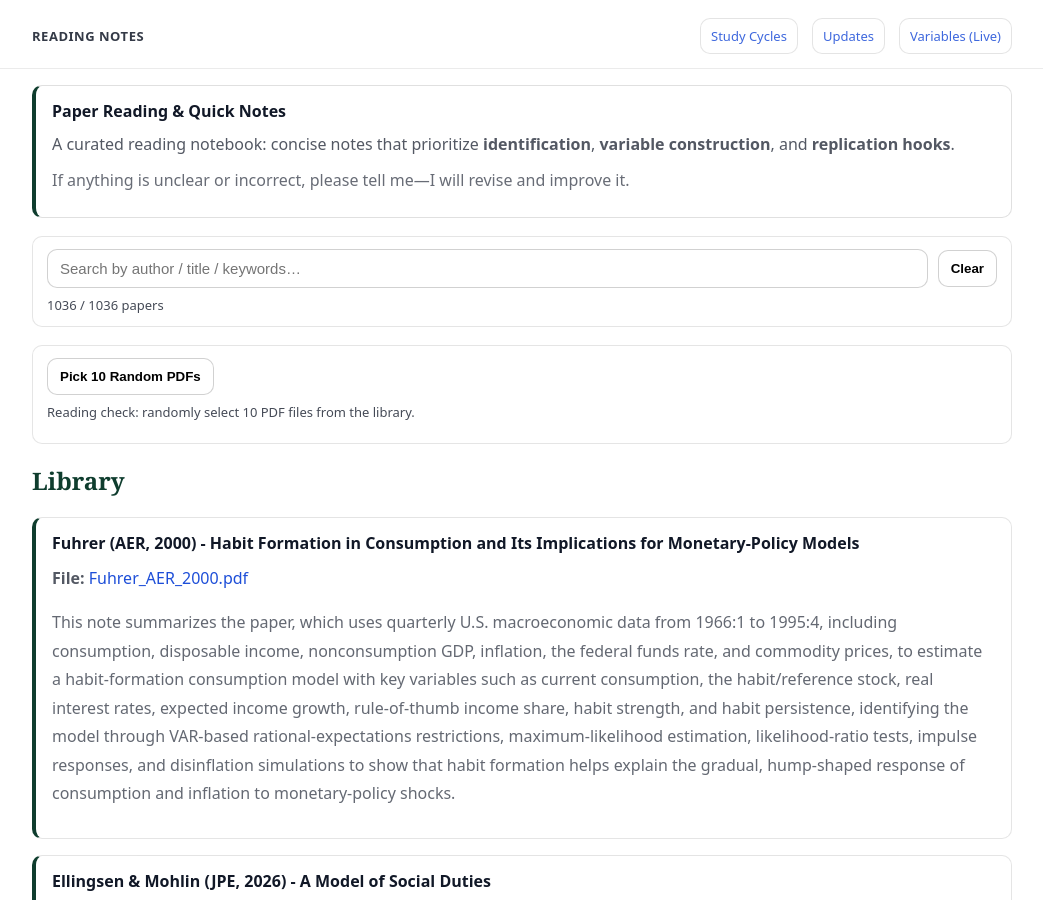
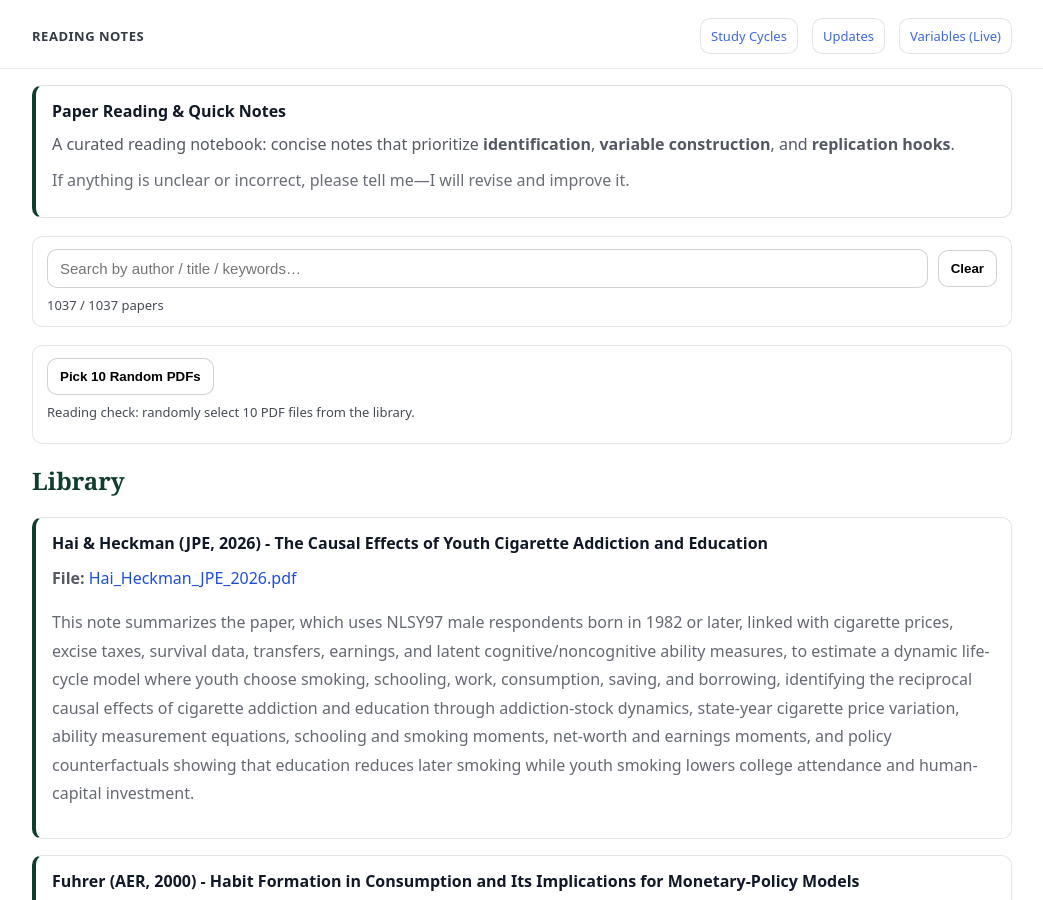
Before and after one commit to yaxinzn/study-archive, a Jekyll site: the page built from reading/index.md, in a window 1280 px wide and 900 px high. Shown: the whole window, without its empty margins (118-1161 px from the left). Built offline with Jekyll 4.4.1, drawn with Linux system fonts in a browser that asks for light colours.

Commit message:
Reading: add/update Hai_Heckman_JPE_2026.pdf

```diff
--- a/_data/reading.yml
+++ b/_data/reading.yml
@@ -1,3 +1,7 @@
+- title: "Hai & Heckman (JPE, 2026) - The Causal Effects of Youth Cigarette Addiction and Education"
+  file: "Hai_Heckman_JPE_2026.pdf"
+  desc: "This note summarizes the paper, which uses NLSY97 male respondents born in 1982 or later, linked with cigarette prices, excise taxes, survival data, transfers, earnings, and latent cognitive/noncognitive ability measures, to estimate a dynamic life-cycle model where youth choose smoking, schooling, work, consumption, saving, and borrowing, identifying the reciprocal causal effects of cigarette addiction and education through addiction-stock dynamics, state-year cigarette price variation, ability measurement equations, schooling and smoking moments, net-worth and earnings moments, and policy counterfactuals showing that education reduces later smoking while youth smoking lowers college attendance and human-capital investment."
+
 - title: "Fuhrer (AER, 2000) - Habit Formation in Consumption and Its Implications for Monetary-Policy Models"
   file: "Fuhrer_AER_2000.pdf"
   desc: "This note summarizes the paper, which uses quarterly U.S. macroeconomic data from 1966:1 to 1995:4, including consumption, disposable income, nonconsumption GDP, inflation, the federal funds rate, and commodity prices, to estimate a habit-formation consumption model with key variables such as current consumption, the habit/reference stock, real interest rates, expected income growth, rule-of-thumb income share, habit strength, and habit persistence, identifying the model through VAR-based rational-expectations restrictions, maximum-likelihood estimation, likelihood-ratio tests, impulse responses, and disinflation simulations to show that habit formation helps explain the gradual, hump-shaped response of consumption and inflation to monetary-policy shocks."
```
Also changed, not shown: 1 other file.
